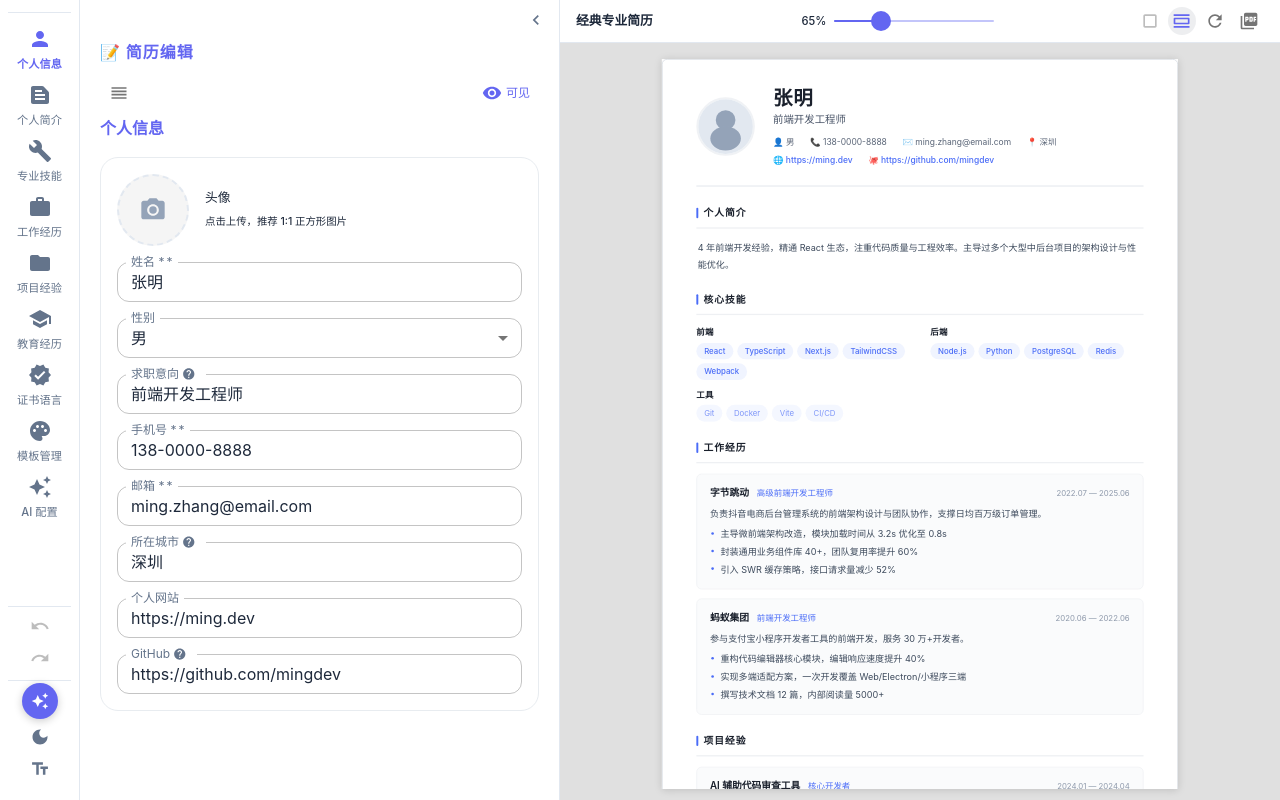
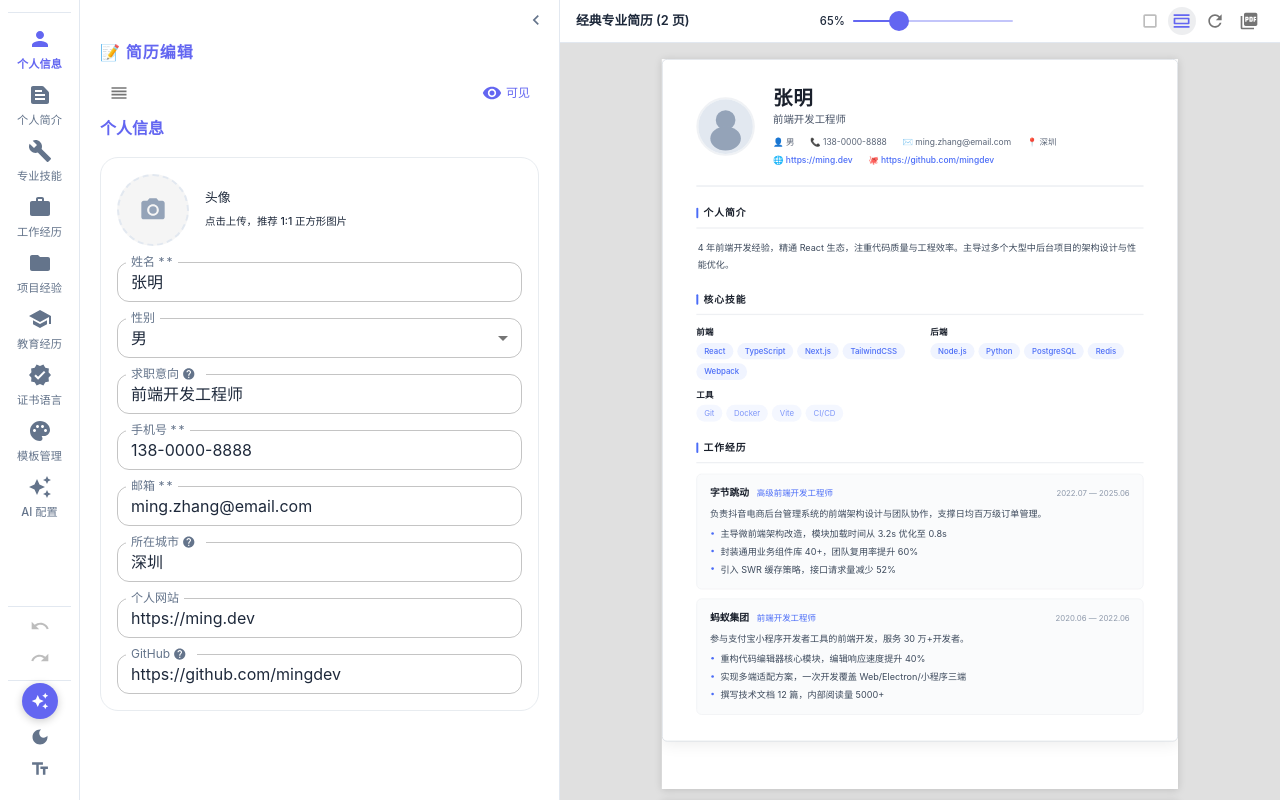
Before and after one commit to yaocat55/resume-editor, a React (Vite) app: page / in a window 1280 px wide. Built offline with nearby package versions, Linux system fonts and the light colour scheme.

Commit message:
fix: measurement host creates its own shadow DOM directly, not via ShadowPage component

```diff
--- a/src/components/preview/ResumePreview.tsx
+++ b/src/components/preview/ResumePreview.tsx
@@ -130,21 +130,50 @@ const ResumePreview: React.FC = () => {
   const measureRef = useRef<HTMLDivElement>(null)
 
   useEffect(() => {
-    // Measure in hidden container
+    // Render measurement content directly into hidden div's shadow DOM
     const t = setTimeout(() => {
       const host = measureRef.current
-      if (!host || !host.shadowRoot) return
-      const shadow = host.shadowRoot!
-      // Ensure all data has been populated before measuring
-      const body = shadow.querySelector('.resume-body') || shadow.querySelector('.resume-page')
-      if (!body) return
+      if (!host) return
+
+      // Ensure shadow root exists
+      let shadow = (host as any).__measureRoot as ShadowRoot | null
+      if (!shadow) {
+        shadow = host.attachShadow({ mode: 'open' })
+        ;(host as any).__measureRoot = shadow
+      }
+      shadow.innerHTML = ''
+
+      const baseStyle = document.createElement('style')
+      baseStyle.textContent = `
+        :host { display: block; width:210mm; background:#fff; }
+        .resume-page { min-height: 0 !important; }
+        .skill-tag.secondary { opacity: 0.7; font-weight: 400 !important; }
+        .skill-group[data-type="secondary"] .group-name::after { content: "（加分项）"; font-weight: 400; opacity: 0.6; font-size: 0.75em; }
+      `
+      shadow.appendChild(baseStyle)
+
+      if (cssText) {
+        const tplStyle = document.createElement('style')
+        tplStyle.textContent = cssText
+        shadow.appendChild(tplStyle)
+      }
+
+      const temp = document.createElement('div')
+      temp.innerHTML = bodyHTML
+      while (temp.firstChild) shadow.appendChild(temp.firstChild)
+
+      populateShadowDOM(shadow, resume, visibleSections, sectionOrder)
+
+      // Wait for layout, then measure
       requestAnimationFrame(() => {
+        const body = shadow!.querySelector('.resume-body') || shadow!.querySelector('.resume-page')
+        if (!body) { setPageSections([sectionOrder]); return }
         const pages = measurePageSections(body, sectionOrder)
         setPageSections(pages.length > 0 ? pages : [sectionOrder])
       })
     }, 600)
     return () => clearTimeout(t)
-  }, [resume, visibleSections, sectionOrder, template.html, key])
+  }, [resume, visibleSections, sectionOrder, template.html, key, cssText, bodyHTML])
 
   const handleRefresh = () => setKey((k) => k + 1)
 
@@ -193,12 +222,8 @@ const ResumePreview: React.FC = () => {
       </Box>
 
       <Box sx={{ flex: 1, overflow: 'auto', bgcolor: 'grey.300', display: 'flex', justifyContent: 'center', p: 2 }}>
-        {/* Hidden measurement host */}
-        <Box ref={measureRef} sx={{ position: 'absolute', left: -9999, width: '210mm' }}>
-          <ShadowPage pageIndex={-2} cssText={cssText} bodyHTML={bodyHTML}
-            data={resume} visibleSections={visibleSections} sectionOrder={sectionOrder} html={template.html}
-          />
-        </Box>
+        {/* Hidden measurement host — renders complete DOM for height calculation */}
+        <Box ref={measureRef} sx={{ position: 'absolute', left: -9999, top: 0, width: '210mm', minHeight: 1, visibility: 'hidden' }} />
 
         {paginatedPreview ? (
           <Box sx={{
```
